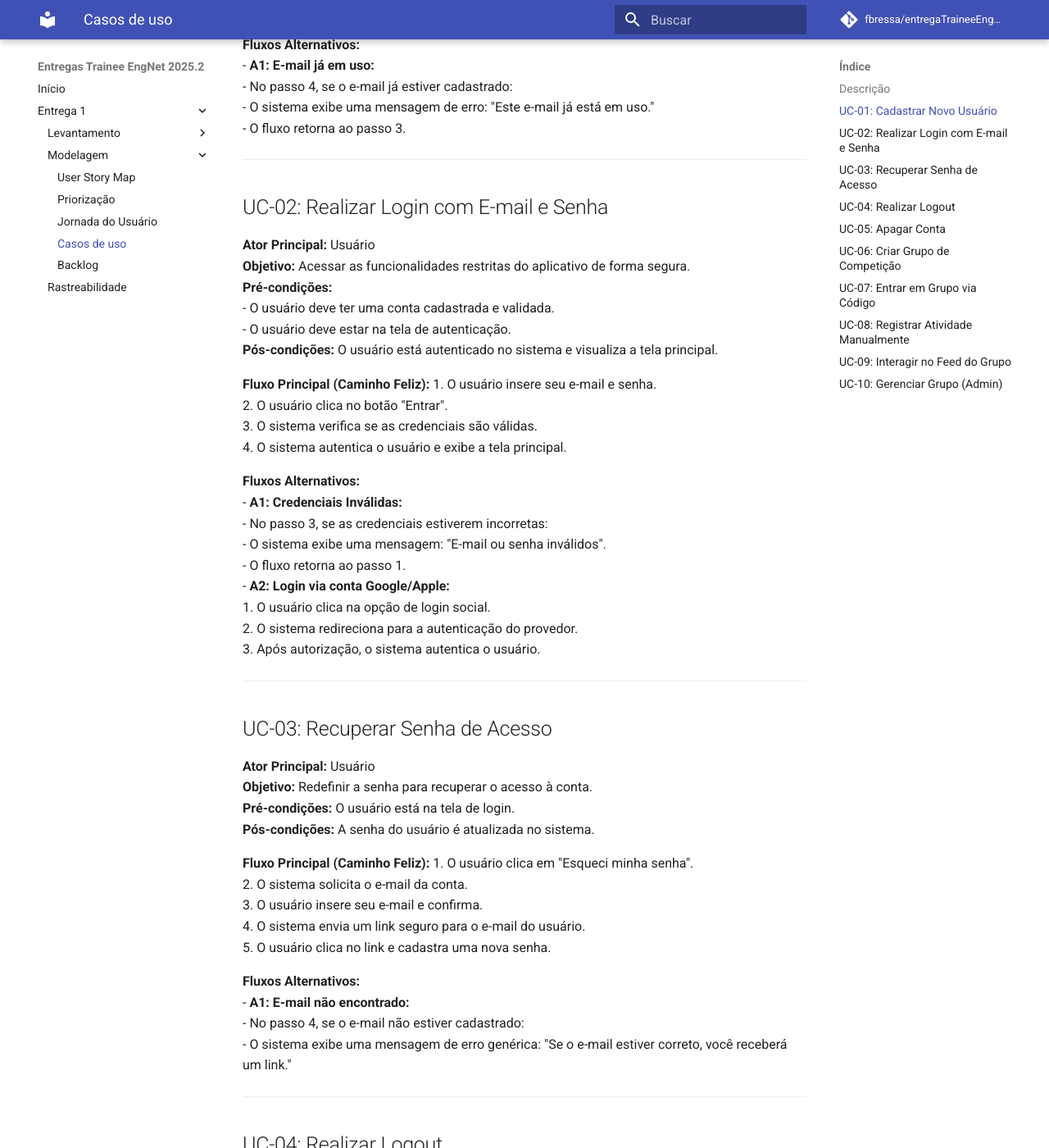
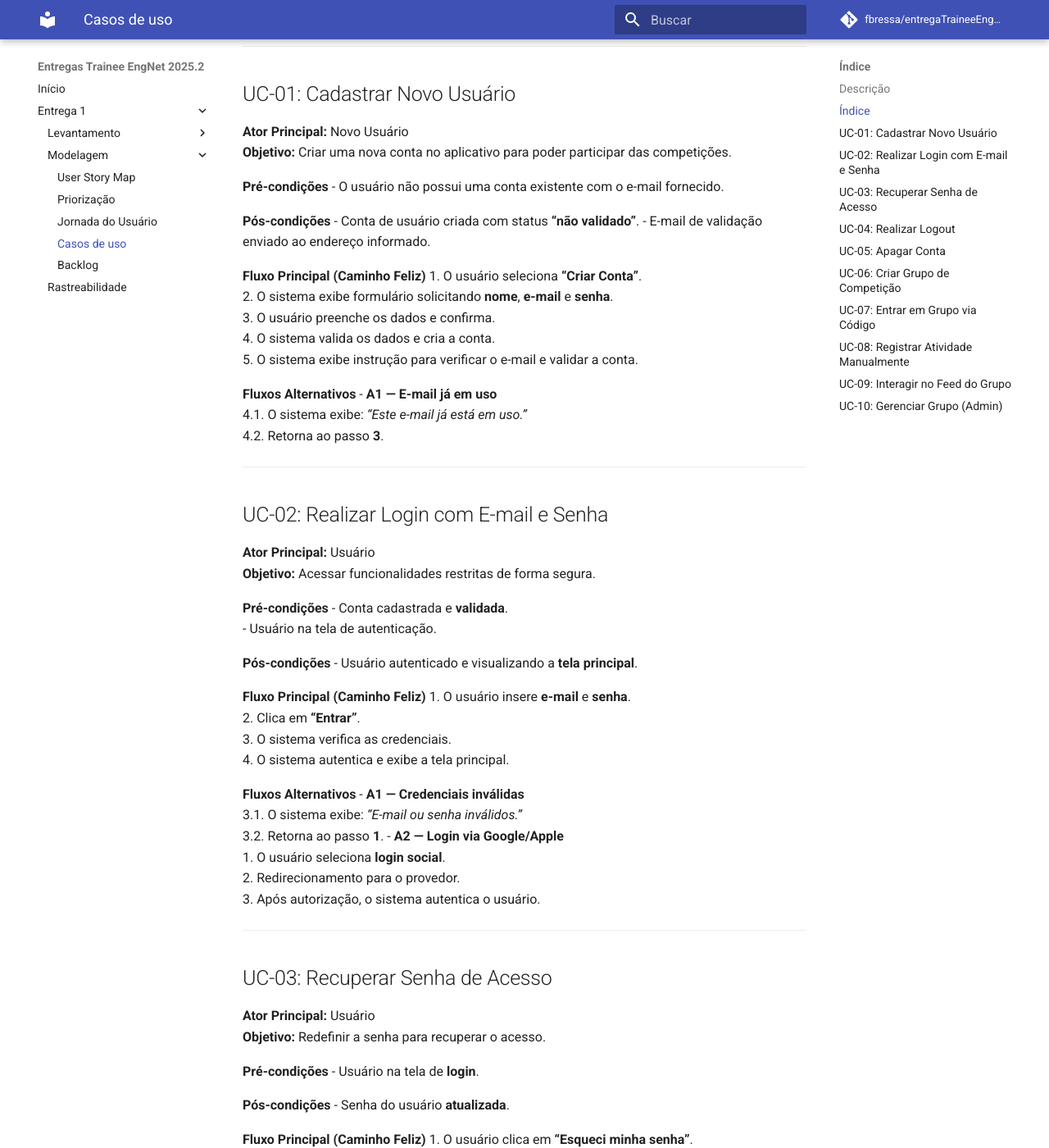
Before and after one commit to fbressa/entregaTraineeEngNet2025.2, an MkDocs documentation site: the page built from docs/entregas/casosdeuso.md, in a window 1280 px wide and 1400 px high, scrolled down 696 px. Shown: the whole window at 82% size. Built offline with MkDocs 1.6.1 and Material for MkDocs 9.7.7, drawn with Linux system fonts in a browser that asks for light colours; comment, search, counter and statistics services are not loaded; some of the changed text lies outside the part shown.

Commit message:
casos de uso

```diff
--- a/docs/entregas/casosdeuso.md
+++ b/docs/entregas/casosdeuso.md
@@ -1,213 +1,258 @@
 # Casos de Uso – Gym Rats
 
 ## Descrição
-A elaboração de casos de uso isa descrever as funcionalidades do sistema sob a perspectiva dos usuários, permitindo uma visão geral dos serviços oferecidos pelo sistema e da interação entre os atores.
+A elaboração de casos de uso **visa** descrever as funcionalidades do sistema sob a perspectiva dos usuários, permitindo uma visão geral dos serviços oferecidos e da interação entre os atores.
+
+---
+
+## Índice
+- [UC-01: Cadastrar Novo Usuário](#uc-01-cadastrar-novo-usuário)
+- [UC-02: Realizar Login com E-mail e Senha](#uc-02-realizar-login-com-e-mail-e-senha)
+- [UC-03: Recuperar Senha de Acesso](#uc-03-recuperar-senha-de-acesso)
+- [UC-04: Realizar Logout](#uc-04-realizar-logout)
+- [UC-05: Apagar Conta](#uc-05-apagar-conta)
+- [UC-06: Criar Grupo de Competição](#uc-06-criar-grupo-de-competição)
+- [UC-07: Entrar em Grupo via Código](#uc-07-entrar-em-grupo-via-código)
+- [UC-08: Registrar Atividade Manualmente](#uc-08-registrar-atividade-manualmente)
+- [UC-09: Interagir no Feed do Grupo](#uc-09-interagir-no-feed-do-grupo)
+- [UC-10: Gerenciar Grupo (Admin)](#uc-10-gerenciar-grupo-admin)
+
+---
 
 ## UC-01: Cadastrar Novo Usuário
 **Ator Principal:** Novo Usuário
 **Objetivo:** Criar uma nova conta no aplicativo para poder participar das competições.
-**Pré-condições:** O usuário não possui uma conta existente com o e-mail fornecido.
-**Pós-condições:**
-- Uma nova conta de usuário é criada no sistema com status "não validado".
-- Um e-mail de validação é enviado para o endereço de e-mail fornecido.
 
-**Fluxo Principal (Caminho Feliz):**
-1. O usuário seleciona a opção "Criar Conta".
-2. O sistema exibe um formulário solicitando nome, e-mail e senha.
+**Pré-condições**
+- O usuário não possui uma conta existente com o e-mail fornecido.
+
+**Pós-condições**
+- Conta de usuário criada com status **“não validado”**.
+- E-mail de validação enviado ao endereço informado.
+
+**Fluxo Principal (Caminho Feliz)**
+1. O usuário seleciona **“Criar Conta”**.
+2. O sistema exibe formulário solicitando **nome**, **e-mail** e **senha**.
 3. O usuário preenche os dados e confirma.
 4. O sistema valida os dados e cria a conta.
-5. O sistema exibe uma mensagem instruindo o usuário a verificar seu e-mail para validar a conta.
+5. O sistema exibe instrução para verificar o e-mail e validar a conta.
 
-**Fluxos Alternativos:**
-- **A1: E-mail já em uso:**
-  - No passo 4, se o e-mail já estiver cadastrado:
-    - O sistema exibe uma mensagem de erro: "Este e-mail já está em uso."
-    - O fluxo retorna ao passo 3.
+**Fluxos Alternativos**
+- **A1 — E-mail já em uso**
+  4.1. O sistema exibe: *“Este e-mail já está em uso.”*
+  4.2. Retorna ao passo **3**.
 
 ---
 
 ## UC-02: Realizar Login com E-mail e Senha
 **Ator Principal:** Usuário
-**Objetivo:** Acessar as funcionalidades restritas do aplicativo de forma segura.
-**Pré-condições:**
-- O usuário deve ter uma conta cadastrada e validada.
-- O usuário deve estar na tela de autenticação.
-**Pós-condições:** O usuário está autenticado no sistema e visualiza a tela principal.
+**Objetivo:** Acessar funcionalidades restritas de forma segura.
 
-**Fluxo Principal (Caminho Feliz):**
-1. O usuário insere seu e-mail e senha.
-2. O usuário clica no botão "Entrar".
-3. O sistema verifica se as credenciais são válidas.
-4. O sistema autentica o usuário e exibe a tela principal.
+**Pré-condições**
+- Conta cadastrada e **validada**.
+- Usuário na tela de autenticação.
 
-**Fluxos Alternativos:**
-- **A1: Credenciais Inválidas:**
-  - No passo 3, se as credenciais estiverem incorretas:
-    - O sistema exibe uma mensagem: "E-mail ou senha inválidos".
-    - O fluxo retorna ao passo 1.
-- **A2: Login via conta Google/Apple:**
-  1. O usuário clica na opção de login social.
-  2. O sistema redireciona para a autenticação do provedor.
+**Pós-condições**
+- Usuário autenticado e visualizando a **tela principal**.
+
+**Fluxo Principal (Caminho Feliz)**
+1. O usuário insere **e-mail** e **senha**.
+2. Clica em **“Entrar”**.
+3. O sistema verifica as credenciais.
+4. O sistema autentica e exibe a tela principal.
+
+**Fluxos Alternativos**
+- **A1 — Credenciais inválidas**
+  3.1. O sistema exibe: *“E-mail ou senha inválidos.”*
+  3.2. Retorna ao passo **1**.
+- **A2 — Login via Google/Apple**
+  1. O usuário seleciona **login social**.
+  2. Redirecionamento para o provedor.
   3. Após autorização, o sistema autentica o usuário.
 
 ---
 
 ## UC-03: Recuperar Senha de Acesso
 **Ator Principal:** Usuário
-**Objetivo:** Redefinir a senha para recuperar o acesso à conta.
-**Pré-condições:** O usuário está na tela de login.
-**Pós-condições:** A senha do usuário é atualizada no sistema.
+**Objetivo:** Redefinir a senha para recuperar o acesso.
 
-**Fluxo Principal (Caminho Feliz):**
-1. O usuário clica em "Esqueci minha senha".
-2. O sistema solicita o e-mail da conta.
-3. O usuário insere seu e-mail e confirma.
-4. O sistema envia um link seguro para o e-mail do usuário.
-5. O usuário clica no link e cadastra uma nova senha.
+**Pré-condições**
+- Usuário na tela de **login**.
 
-**Fluxos Alternativos:**
-- **A1: E-mail não encontrado:**
-  - No passo 4, se o e-mail não estiver cadastrado:
-    - O sistema exibe uma mensagem de erro genérica: "Se o e-mail estiver correto, você receberá um link."
+**Pós-condições**
+- Senha do usuário **atualizada**.
+
+**Fluxo Principal (Caminho Feliz)**
+1. O usuário clica em **“Esqueci minha senha”**.
+2. O sistema solicita o **e-mail** da conta.
+3. O usuário informa o e-mail e confirma.
+4. O sistema envia **link seguro** por e-mail.
+5. O usuário acessa o link e cadastra **nova senha**.
+
+**Fluxos Alternativos**
+- **A1 — E-mail não encontrado**
+  4.1. Mensagem genérica por segurança: *“Se o e-mail estiver correto, você receberá um link.”*
 
 ---
 
 ## UC-04: Realizar Logout
 **Ator Principal:** Usuário
-**Objetivo:** Encerrar a sessão de forma segura.
-**Pré-condições:** O usuário está autenticado no sistema.
-**Pós-condições:** O usuário é deslogado e vê a tela de login.
+**Objetivo:** Encerrar a sessão com segurança.
 
-**Fluxo Principal (Caminho Feliz):**
-1. O usuário navega até o menu ou perfil.
-2. O usuário clica na opção "Sair" (Logout).
-3. O sistema encerra a sessão e redireciona para a tela de login.
+**Pré-condições**
+- Usuário **autenticado**.
 
-**Fluxos Alternativos:**
-- N/A
+**Pós-condições**
+- Sessão encerrada; exibição da tela de **login**.
+
+**Fluxo Principal (Caminho Feliz)**
+1. Usuário acessa **menu** ou **perfil**.
+2. Clica em **“Sair (Logout)”**.
+3. Sistema encerra a sessão e redireciona para **login**.
+
+**Fluxos Alternativos**
+- *Não aplicável.*
 
 ---
 
 ## UC-05: Apagar Conta
 **Ator Principal:** Usuário
 **Objetivo:** Remover permanentemente sua conta e dados.
-**Pré-condições:** O usuário está autenticado no sistema.
-**Pós-condições:** A conta e os dados do usuário são removidos do sistema.
 
-**Fluxo Principal (Caminho Feliz):**
-1. O usuário navega até as configurações do perfil.
-2. O usuário clica na opção "Apagar Conta".
-3. O sistema exibe um aviso e solicita confirmação.
-4. O usuário confirma a exclusão.
-5. O sistema remove permanentemente a conta.
+**Pré-condições**
+- Usuário **autenticado**.
 
-**Fluxos Alternativos:**
-- **A1: Usuário cancela a exclusão:**
-  - No passo 4, se o usuário não confirmar:
-    - O fluxo é encerrado e o usuário permanece na tela de configurações.
+**Pós-condições**
+- Conta e dados do usuário **removidos** do sistema.
+
+**Fluxo Principal (Caminho Feliz)**
+1. Usuário abre **Configurações do perfil**.
+2. Clica em **“Apagar Conta”**.
+3. Sistema exibe **aviso** e solicita **confirmação**.
+4. Usuário **confirma**.
+5. Sistema remove a conta.
+
+**Fluxos Alternativos**
+- **A1 — Usuário cancela**
+  4.1. Sem confirmação, o fluxo é encerrado e o usuário permanece em **Configurações**.
 
 ---
 
 ## UC-06: Criar Grupo de Competição
 **Ator Principal:** Usuário
-**Objetivo:** Criar um novo espaço privado para uma competição.
-**Pré-condições:** O usuário está autenticado.
-**Pós-condições:**
-- Um novo grupo é criado.
-- O ator se torna o administrador do novo grupo.
+**Objetivo:** Criar novo espaço privado para competição.
 
-**Fluxo Principal (Caminho Feliz):**
-1. O usuário seleciona "Criar Grupo".
-2. O sistema exibe um formulário (nome, descrição, regras).
-3. O usuário preenche os dados e confirma.
-4. O sistema cria o grupo e exibe sua tela principal.
+**Pré-condições**
+- Usuário **autenticado**.
 
-**Fluxos Alternativos:**
-- **A1: Campos Obrigatórios Vazios:**
-  - No passo 4, se um campo obrigatório não for preenchido:
-    - O sistema exibe uma mensagem de erro.
-    - O fluxo retorna ao passo 3.
+**Pós-condições**
+- **Grupo criado**.
+- Criador torna-se **administrador**.
+
+**Fluxo Principal (Caminho Feliz)**
+1. Usuário seleciona **“Criar Grupo”**.
+2. Sistema exibe formulário (**nome**, **descrição**, **regras**).
+3. Usuário preenche e confirma.
+4. Sistema cria o grupo e exibe a tela do grupo.
+
+**Fluxos Alternativos**
+- **A1 — Campos obrigatórios vazios**
+  4.1. Sistema exibe erros de validação.
+  4.2. Retorna ao passo **3**.
 
 ---
 
 ## UC-07: Entrar em Grupo via Código
 **Ator Principal:** Usuário
 **Objetivo:** Participar de uma competição existente.
-**Pré-condições:**
-- O usuário está autenticado.
-- O usuário possui um código de convite.
-**Pós-condições:** O usuário é adicionado como membro do grupo.
 
-**Fluxo Principal (Caminho Feliz):**
-1. O usuário seleciona a opção "Entrar em Grupo".
-2. O usuário insere o código de convite e confirma.
-3. O sistema valida o código e adiciona o usuário ao grupo.
+**Pré-condições**
+- Usuário **autenticado**.
+- Possui **código de convite** válido.
 
-**Fluxos Alternativos:**
-- **A1: Código Inválido:**
-  - No passo 3, se o código for inválido:
-    - O sistema exibe uma mensagem de erro.
-    - O fluxo retorna ao passo 2.
+**Pós-condições**
+- Usuário adicionado como **membro** do grupo.
+
+**Fluxo Principal (Caminho Feliz)**
+1. Usuário seleciona **“Entrar em Grupo”**.
+2. Informa o **código** e confirma.
+3. Sistema valida e adiciona o usuário ao grupo.
+
+**Fluxos Alternativos**
+- **A1 — Código inválido**
+  3.1. Sistema exibe mensagem de erro.
+  3.2. Retorna ao passo **2**.
 
 ---
 
 ## UC-08: Registrar Atividade Manualmente
 **Ator Principal:** Usuário
-**Objetivo:** Adicionar uma nova atividade física para contabilizar pontos.
-**Pré-condições:** O usuário é membro de pelo menos um grupo.
-**Pós-condições:**
-- A atividade é registrada.
-- A pontuação é calculada e somada ao ranking.
+**Objetivo:** Adicionar atividade física e contabilizar pontos.
 
-**Fluxo Principal (Caminho Feliz):**
-1. O usuário seleciona "Registrar Atividade".
-2. O sistema exibe um formulário para inserção de dados (duração, distância, etc.).
-3. O usuário preenche os dados e salva.
-4. O sistema salva a atividade, calcula os pontos e atualiza o ranking.
+**Pré-condições**
+- Usuário é membro de **ao menos um** grupo.
 
-**Fluxos Alternativos:**
-- **A1: Dados Inválidos:**
-  - No passo 4, se os dados forem inválidos (ex: duração igual a zero):
-    - O sistema destaca os campos com erro.
-    - O fluxo retorna ao passo 3.
+**Pós-condições**
+- Atividade **registrada**.
+- Pontos **calculados** e **somados** ao ranking.
+
+**Fluxo Principal (Caminho Feliz)**
+1. Usuário seleciona **“Registrar Atividade”**.
+2. Sistema exibe formulário (ex.: **duração**, **distância**, etc.).
+3. Usuário preenche e **salva**.
+4. Sistema registra, **calcula pontos** e **atualiza o ranking**.
+
+**Fluxos Alternativos**
+- **A1 — Dados inválidos**
+  4.1. Sistema destaca campos com erro (ex.: **duração = 0**).
+  4.2. Retorna ao passo **3**.
 
 ---
 
 ## UC-09: Interagir no Feed do Grupo
 **Ator Principal:** Usuário
-**Objetivo:** Engajar com outros membros através de posts e comentários.
-**Pré-condições:** O usuário é membro do grupo.
-**Pós-condições:** O feed do grupo é atualizado com a nova interação.
+**Objetivo:** Engajar com membros via posts e comentários.
 
-**Fluxo Principal (Caminho Feliz):**
-- **Fluxo A: Realizar Post:**
-  1. O usuário acessa o feed do grupo.
-  2. O usuário cria um novo post (texto e/ou mídia).
-  3. O usuário publica o post.
-- **Fluxo B: Comentar/Reagir:**
-  1. O usuário visualiza um post.
-  2. O usuário escreve um comentário ou seleciona uma reação.
+**Pré-condições**
+- Usuário é **membro** do grupo.
 
-**Fluxos Alternativos:**
-- N/A
+**Pós-condições**
+- Feed do grupo **atualizado** com a interação.
+
+**Fluxo Principal (Caminho Feliz)**
+- **Fluxo A — Realizar Post**
+  1. Acessa o **feed**.
+  2. Cria novo post (texto e/ou mídia).
+  3. Publica o post.
+- **Fluxo B — Comentar/Reagir**
+  1. Visualiza um post.
+  2. Escreve **comentário** ou registra **reação**.
+
+**Fluxos Alternativos**
+- *Não aplicável.*
 
 ---
 
 ## UC-10: Gerenciar Grupo (Admin)
-**Ator Principal:** Administrador
-**Objetivo:** Gerenciar as configurações e membros do grupo.
-**Pré-condições:** O ator é administrador do grupo.
-**Pós-condições:** As configurações ou a lista de membros do grupo são atualizadas.
+**Ator Principal:** **Administrador**
+**Objetivo:** Gerenciar configurações e membros do grupo.
 
-**Fluxo Principal (Caminho Feliz):**
-- **Fluxo A: Editar Configurações:**
-  1. O Admin edita nome, descrição ou regras.
-  2. O Admin salva as alterações.
-- **Fluxo B: Remover Membro:**
-  1. O Admin seleciona um membro.
-  2. O Admin confirma a remoção.
+**Pré-condições**
+- Usuário possui papel de **administrador** do grupo.
 
-**Fluxos Alternativos:**
-- **A1: Tentativa de remover o último admin:**
-  - No Fluxo B, se o admin tentar se remover ou remover o último admin:
-    - O sistema exibe um erro, instruindo a promover outro membro primeiro.
+**Pós-condições**
+- Configurações e/ou lista de membros **atualizadas**.
+
+**Fluxo Principal (Caminho Feliz)**
+- **Fluxo A — Editar Configurações**
+  1. Admin edita **nome**, **descrição** ou **regras**.
+  2. Admin **salva** alterações.
+- **Fluxo B — Remover Membro**
+  1. Admin seleciona um **membro**.
+  2. Admin **confirma** a remoção.
+
+**Fluxos Alternativos**
+- **A1 — Tentativa de remover o último admin**
+  2.1. Sistema bloqueia a ação e informa: **promova outro membro** antes de remover o último admin.
+
+---
```
